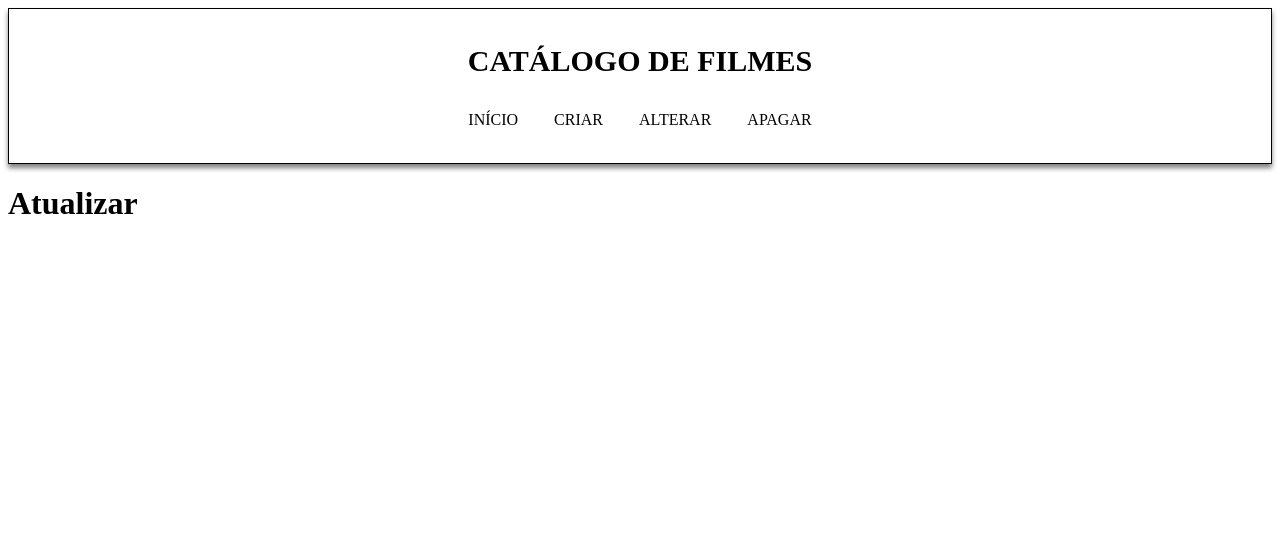
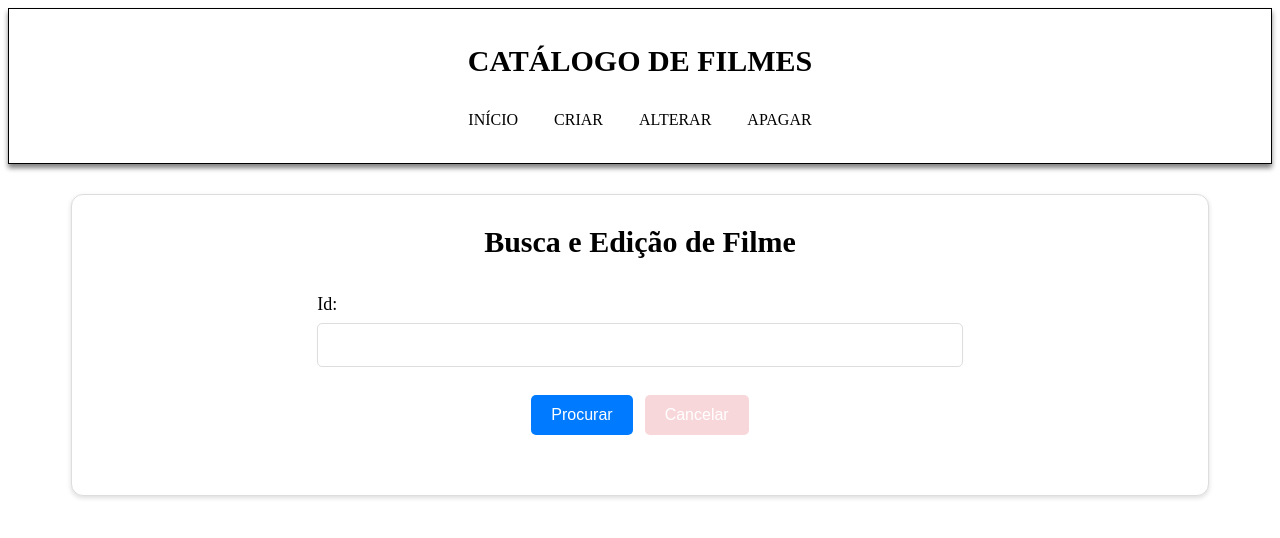
Before and after one commit to gabrielmribeiro9235/film-catalog, a React (Vite) app: page /update in a window 1280 px wide. Shown: the top 538 px of the page. Built offline with nearby package versions, Linux system fonts and the light colour scheme.

Commit message:
feat: create the Alterar component

```diff
--- a/src/App.jsx
+++ b/src/App.jsx
@@ -3,6 +3,7 @@ import Menu from "./components/Menu";
 import Inicio from "./components/Inicio";
 import Criar from "./components/Criar";
 import Ler from "./components/Ler";
+import Alterar from "./components/Alterar";
 
 function App() {
   return (
@@ -11,7 +12,7 @@ function App() {
       <Routes>
         <Route path="/" element={<Inicio />} />
         <Route path="/create" element={<Criar />} />
-        <Route path="/update" element={<h1>Atualizar</h1>} />
+        <Route path="/update" element={<Alterar />} />
         <Route path="/read/:id" element={<Ler />} />
         <Route path="/delete" element={<h1>Excluir</h1>} />
         <Route path="*" element={<h1>Página não encontrada</h1>} />
--- /dev/null
+++ b/src/components/Alterar/Alterar.css
@@ -0,0 +1,121 @@
+.alterar-container {
+    width: 90%;
+    margin: 30px auto;
+    padding: 30px;
+    box-sizing: border-box;
+    border: 1px solid #ddd;
+    border-radius: 12px;
+    box-shadow: 0 2px 5px #ddd;
+    background-color: white;
+    color: black;
+}
+
+.alterar-titulo {
+    text-align: center;
+    margin-top: 0;
+    margin-bottom: 35px;
+    font-size: 30px;
+}
+
+.alterar-busca {
+    width: 60%;
+    margin: 0 auto 30px;
+    display: flex;
+    flex-direction: column;
+    gap: 8px;
+}
+
+.alterar-busca label,
+.alterar-campo label {
+    font-size: 18px;
+}
+
+.alterar-input-id,
+.alterar-campo input {
+    width: 100%;
+    box-sizing: border-box;
+    padding: 12px;
+    border: 1px solid #ddd;
+    border-radius: 5px;
+    font-size: 16px;
+    background-color: white;
+    color: black;
+}
+
+.alterar-botoes-busca,
+.alterar-botoes {
+    display: flex;
+    justify-content: center;
+    gap: 12px;
+    margin-top: 20px;
+}
+
+.alterar-botao,
+.alterar-botao-cancelar,
+.alterar-botao-voltar {
+    min-height: 40px;
+    padding: 8px 20px;
+    border: none;
+    border-radius: 5px;
+    font-size: 16px;
+    cursor: pointer;
+}
+
+.alterar-botao {
+    background-color: #007bff;
+    color: white;
+}
+
+.alterar-botao-cancelar,
+.alterar-botao-voltar {
+    background-color: #f8d7da;
+    color: #ffffff;
+}
+
+.alterar-formulario {
+    display: flex;
+    flex-direction: column;
+    gap: 15px;
+}
+
+.alterar-campo {
+    display: flex;
+    flex-direction: column;
+    gap: 8px;
+}
+
+.alterar-botoes {
+    margin-top: 15px;
+}
+
+.alterar-erro {
+    padding: 20px;
+    border-radius: 5px;
+    background-color: #f8d7da;
+    color: #842029;
+    text-align: center;
+    font-size: 18px;
+}
+
+.alterar-erro p {
+    margin-top: 0;
+}
+
+.alterar-erro .alterar-botao-voltar {
+    background-color: #f5c2c7;
+}
+
+@media (max-width: 600px) {
+    .alterar-container {
+        width: 95%;
+        padding: 20px;
+    }
+
+    .alterar-titulo {
+        font-size: 24px;
+    }
+
+    .alterar-busca {
+        width: 100%;
+    }
+}
--- /dev/null
+++ b/src/components/Alterar/index.jsx
@@ -0,0 +1,184 @@
+import axios from "axios";
+import { useRef, useState } from "react";
+import { useNavigate } from "react-router-dom";
+import "./Alterar.css";
+
+function Alterar() {
+    const navigate = useNavigate();
+    const idRef = useRef();
+    const nomeRef = useRef();
+    const generoRef = useRef();
+    const anoRef = useRef();
+    const [mostrarInfo, setMostrarInfo] = useState(false);
+    const [conteudo, setConteudo] = useState(null);
+
+    const atualizarFilme = (id) => {
+        const nome = nomeRef.current.value;
+        const genero = generoRef.current.value;
+        const ano = anoRef.current.value;
+
+        if (!nome) {
+            alert("O Nome não pode ser vazio");
+            return;
+        }
+
+        if (!genero) {
+            alert("O Gênero não pode ser vazio");
+            return;
+        }
+
+        if (!ano) {
+            alert("O Ano não pode ser vazio");
+            return;
+        }
+
+        if (
+            Number.isNaN(Number(ano)) ||
+            !Number.isInteger(Number(ano)) ||
+            Number(ano) <= 0
+        ) {
+            alert("Ano deve ser um valor inteiro positivo");
+            return;
+        }
+
+        if (Number(ano) < 1888) {
+            alert("Não existem filmes com Ano anterior a 1888");
+            return;
+        }
+
+        if (Number(ano) > new Date().getFullYear()) {
+            alert(
+                `Ano inválido. Ano atual: ${new Date().getFullYear()} Ano inserido: ${ano}`
+            );
+            return;
+        }
+
+        axios.put("https://6ada665f7512f497b3ffeafa.mockapi.io/filmes/" + id, {
+            nome: nome,
+            genero: genero,
+            ano: ano
+        })
+            .then(() => navigate("/"))
+            .catch(() => alert("Houve um erro ao atualizar o filme"));
+    };
+
+    const buscarFilme = (id) => {
+        if (!id) return;
+
+        setMostrarInfo(true);
+        setConteudo(null);
+
+        axios.get("https://6ada665f7512f497b3ffeafa.mockapi.io/filmes/" + id)
+            .then((res) => {
+                setConteudo(
+                    <form
+                        className="alterar-formulario"
+                        onSubmit={(e) => e.preventDefault()}
+                    >
+                        <div className="alterar-campo">
+                            <label htmlFor="nome">Nome:</label>
+                            <input
+                                type="text"
+                                id="nome"
+                                ref={nomeRef}
+                                defaultValue={res.data.nome}
+                                placeholder="Digite o nome do filme"
+                            />
+                        </div>
+
+                        <div className="alterar-campo">
+                            <label htmlFor="genero">Gênero:</label>
+                            <input
+                                type="text"
+                                id="genero"
+                                ref={generoRef}
+                                defaultValue={res.data.genero}
+                                placeholder="Digite o gênero do filme"
+                            />
+                        </div>
+
+                        <div className="alterar-campo">
+                            <label htmlFor="ano">Ano:</label>
+                            <input
+                                type="text"
+                                id="ano"
+                                ref={anoRef}
+                                defaultValue={res.data.ano}
+                                placeholder="Digite o ano do filme"
+                            />
+                        </div>
+
+                        <div className="alterar-botoes">
+                            <button
+                                type="button"
+                                className="alterar-botao"
+                                onClick={() => atualizarFilme(id)}
+                            >
+                                Alterar
+                            </button>
+
+                            <button
+                                type="button"
+                                className="alterar-botao-cancelar"
+                                onClick={() => navigate("/")}
+                            >
+                                Cancelar
+                            </button>
+                        </div>
+                    </form>
+                );
+            })
+            .catch(() => {
+                setConteudo(
+                    <div className="alterar-erro">
+                        <p>Id não encontrado</p>
+                        <button
+                            type="button"
+                            className="alterar-botao-voltar"
+                            onClick={() => navigate("/")}
+                        >
+                            Voltar
+                        </button>
+                    </div>
+                );
+            });
+    };
+
+    return (
+        <div className="alterar-container">
+            <h3 className="alterar-titulo">Busca e Edição de Filme</h3>
+
+            <div className="alterar-busca">
+                <label htmlFor="id">Id:</label>
+                <input
+                    type="text"
+                    id="id"
+                    ref={idRef}
+                    className="alterar-input-id"
+                />
+
+                <div className="alterar-botoes-busca">
+                    <button
+                        type="button"
+                        className="alterar-botao"
+                        onClick={() => buscarFilme(idRef.current.value)}
+                    >
+                        Procurar
+                    </button>
+
+                    <button
+                        type="button"
+                        className="alterar-botao-cancelar"
+                        onClick={() => navigate("/")}
+                    >
+                        Cancelar
+                    </button>
+                </div>
+            </div>
+
+            {mostrarInfo && conteudo}
+        </div>
+    );
+}
+
+export default Alterar;
```
